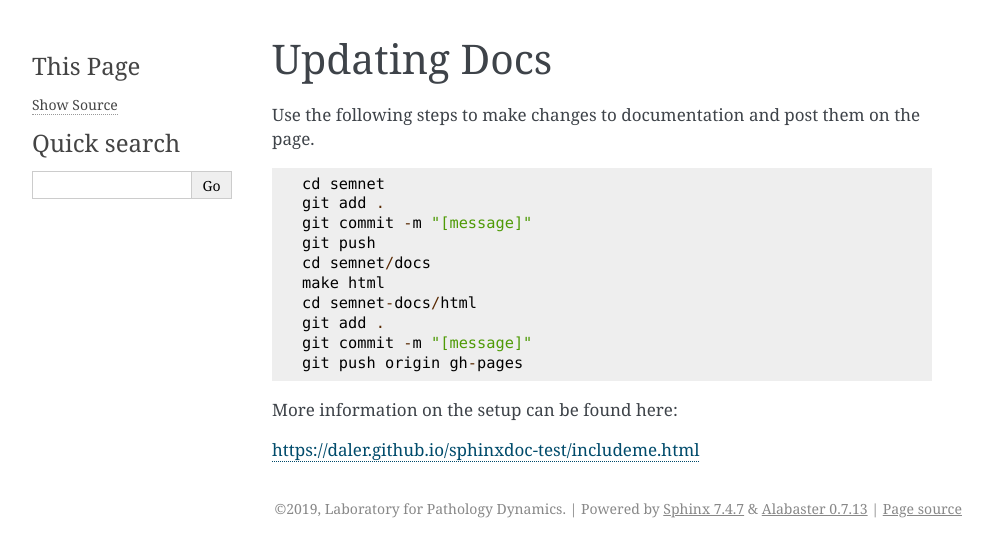
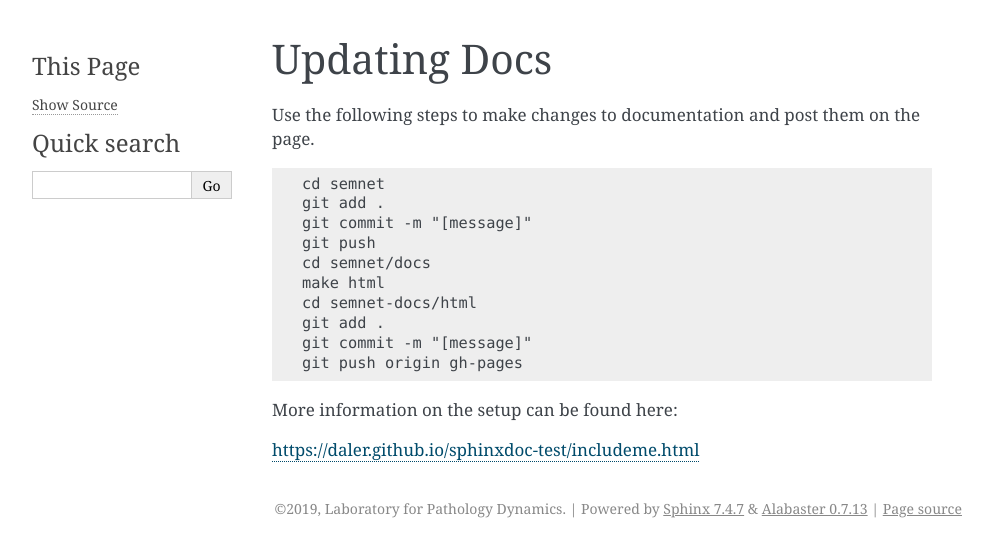
Before and after one commit to sallegri3/semnet-2, a Sphinx documentation site: the page built from docs/source/updating_docs.rst, in a window 1280 px wide. Shown: the top 557 px of the page, without its empty margins (148-1140 px from the left). Built offline with Sphinx 7.4.7, drawn with Linux system fonts in a browser that asks for light colours.

Commit message:
fix code block again again

```diff
--- a/docs/source/updating_docs.rst
+++ b/docs/source/updating_docs.rst
@@ -2,7 +2,7 @@ Updating Docs
 =============
 Use the following steps to make changes to documentation and post them on the page.
 
-.. code-block::
+.. code-block:: none
 
     cd semnet
     git add .
```
